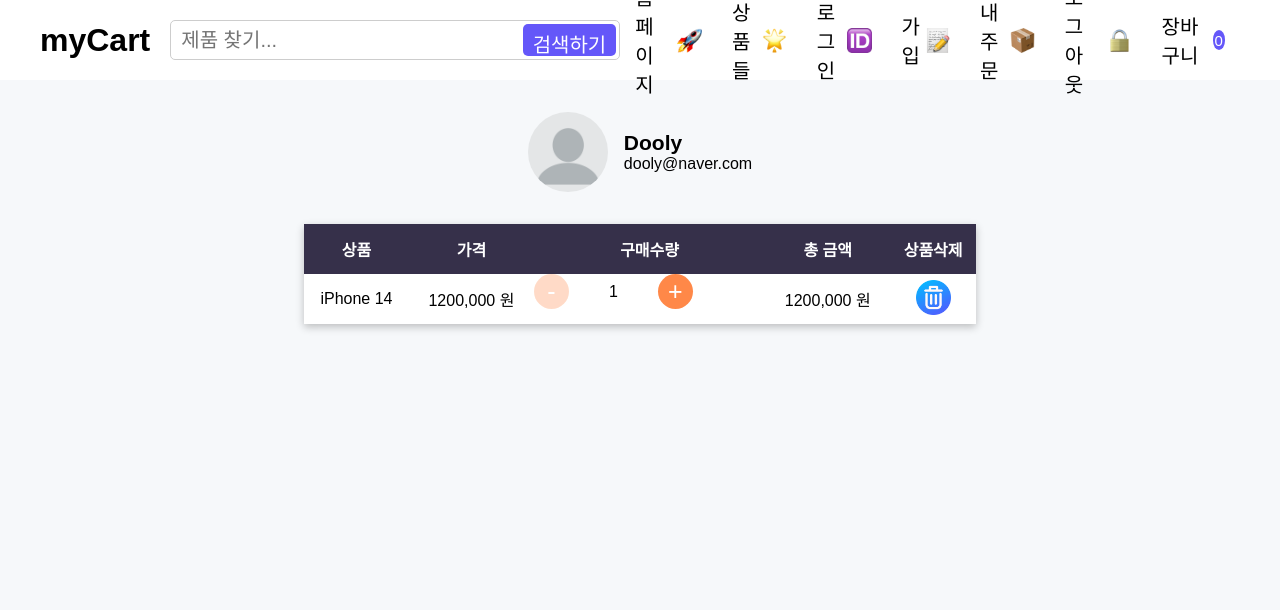
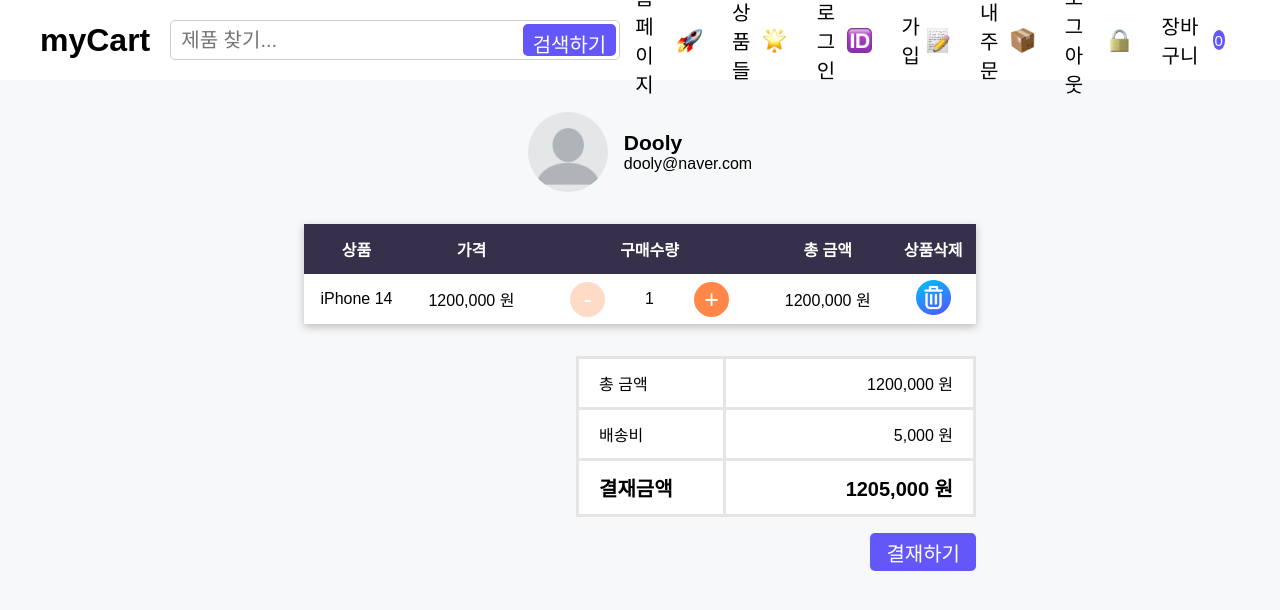
Before and after one commit to jo94hk/myCart2-main, a React (Vite) app: page / in a window 1280 px wide. Shown: the top 610 px of the page. Built offline with nearby package versions, Linux system fonts and the light colour scheme; a web font is replaced by a local one.

Commit message:
결재하기 버튼

```diff
--- a/src/components/Cart/CartPage.css
+++ b/src/components/Cart/CartPage.css
@@ -28,3 +28,38 @@
   height: 35px;
   cursor: pointer;
 }
+.cart_bill {
+  align-self: flex-end;
+  width: 400px;
+  border-collapse: collapse;
+  font-size: 16px;
+  margin-top: 16px;
+  background-color: #fff;
+}
+
+.cart_bill td {
+  padding: 12px 20px;
+  border: 3px solid #e5e5e5;
+}
+
+.cart_bill td:last-child {
+  text-align: end;
+  width: 250px;
+}
+
+.cart_bill_final {
+  font-size: 20px;
+  font-weight: 700;
+}
+
+.checkout_button {
+  align-self: flex-end;
+  height: 38px !important;
+  margin: 16px 0;
+  padding: 0 16px !important;
+}
+
+.table_quantity_input {
+  height: 50px;
+  justify-content: center;
+}
--- a/src/components/Cart/CartPage.jsx
+++ b/src/components/Cart/CartPage.jsx
@@ -35,6 +35,24 @@ const CartPage = () => {
           </tr>
         </tbody>
       </Table>
+      <table className="cart_bill">
+        <tbody>
+          <tr>
+            <td>총 금액</td>
+            <td>1200,000 원</td>
+          </tr>
+          <tr>
+            <td>배송비</td>
+            <td>5,000 원</td>
+          </tr>
+          <tr className="cart_bill_final">
+            <td>결재금액</td>
+            <td>1205,000 원</td>
+          </tr>
+        </tbody>
+      </table>
+
+      <button className="search_button checkout_button">결재하기</button>
     </section>
   );
 };
```
